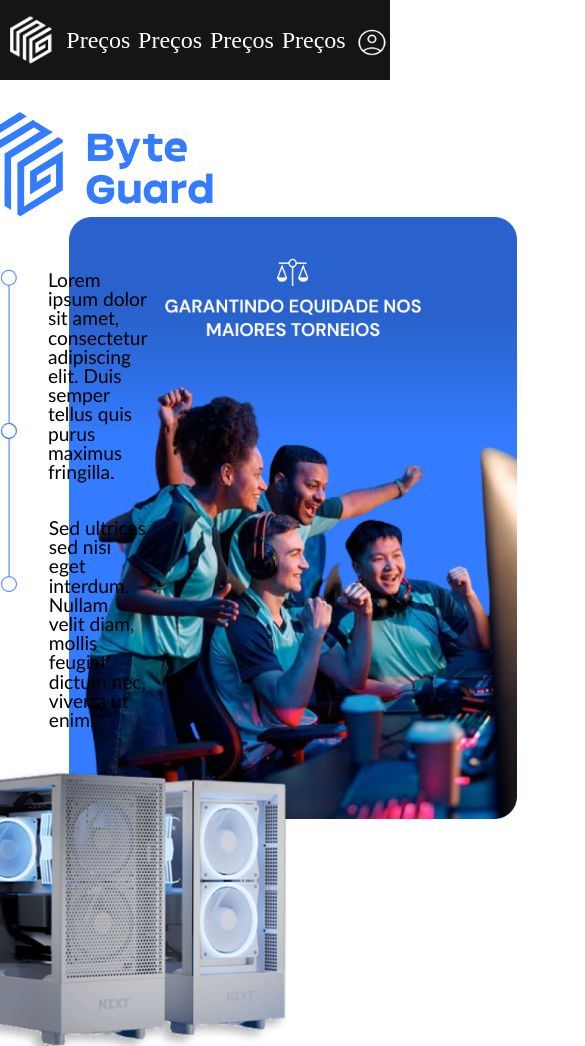
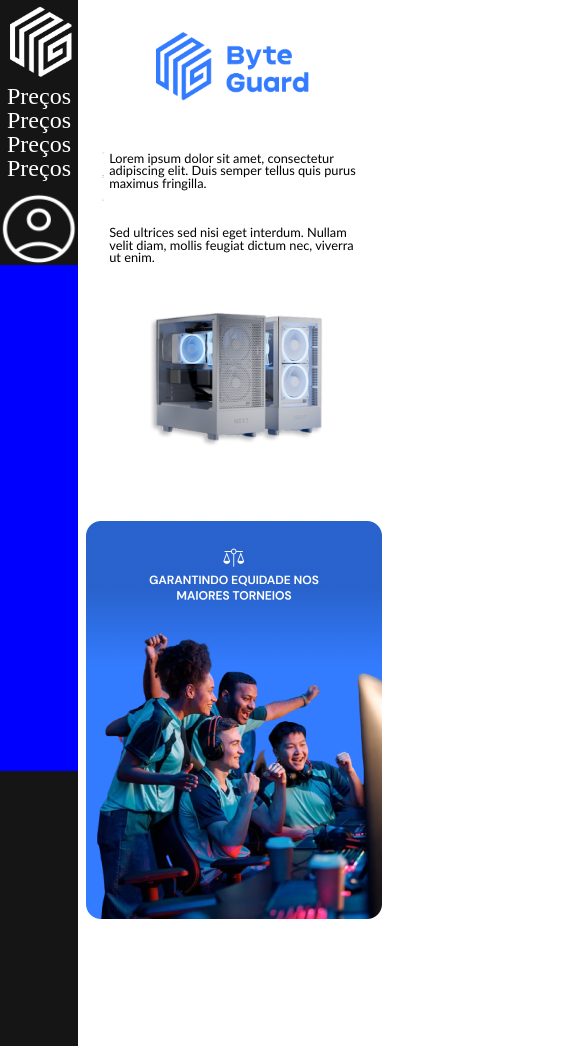
Before and after one commit to sptech-grupo10/ByteGuard, a plain HTML site: page site/public/index.html in a window 390 px wide. Shown: the top 1046 px of the page, 585 px wide, since content can reach past the window. Drawn offline with Linux system fonts and the light colour scheme.

Commit message:
responsividade para dispositivos pequenos quase concluido, faltando apenas ajustar o header

```diff
--- a/site/public/css/home.css
+++ b/site/public/css/home.css
@@ -18,6 +18,10 @@ nav {
   align-items: center;
   justify-content: space-evenly;
   width: 100%;
+}
+.espacoNav{
+  height: 0%;
+  width: 0%;
 }
 
 a {
@@ -155,3 +159,207 @@ main {
   align-items: center;
   gap: .5rem;
 }
+
+.imagenzinhas{
+  width: 70px;
+}
+.imagem-pc{
+  width: 550px;
+}
+
+@media only screen and (max-width: 600px){
+
+  body{
+    display: flex;
+    justify-content:space-around;
+  }
+
+    header {
+      width: 20vw;
+      height: 210vh;
+      background-color: #151515;
+    }
+    nav {
+      display: flex  !important;
+      flex-direction: column;
+      height: 100vh;
+      align-items: center;
+      justify-content: start;
+      width: 100%;
+    }
+    .espacoNav{
+      width: 100%;
+      height: 60%;
+      background-color: blue;
+    }
+
+    nav ul {
+      display: flex  !important;
+      flex-direction: column;
+      align-items: center;
+      justify-content: space-evenly;
+    }
+
+    a {
+      color: white;
+      text-decoration: none;
+    }
+
+    .logo {
+      height: 10%;
+    }
+
+    nav ul {
+      display: flex;
+      color: white;
+      font-size: 24px;
+      width: 80%;
+      justify-content: space-evenly;
+    }
+
+    .accountItem {
+      height: 10%;
+    }
+
+    .accountItem img {
+      height: 100%;
+    }
+
+
+    main {
+      display: flex;
+      flex-direction: column;
+      justify-content: center;
+      width: 80vw;
+      height: 210vh;
+    }
+
+    .welcomeInfo {
+      width: 100%;
+      height: 100%;
+      display: flex;
+      flex-direction: column;
+      justify-content: start;
+      align-items: center;
+    }
+
+    .leftMainInfo {
+      display: flex;
+      flex-direction: column;
+      align-items: center;
+      margin-top: 2rem;
+      width: 100%;
+      gap: 3rem;
+    }
+
+    .rightMainInfo {
+      display: flex;
+      align-items: center;
+      width: 100%;
+      margin-top: 2rem;
+      justify-content: center;
+    }
+
+    .welcome-desc-image {
+      width: 95%;
+    }
+
+    .logo-name {
+      width: 50%;
+    }
+
+    #vertical-info-line {
+      position: absolute;
+      width: 1%;
+      left: -3%;
+    }
+
+    .leftMainInfo .welcome-text {
+      display: flex;
+      flex-direction: column;
+      gap: 2%;
+      font-size: 80%;
+      align-items: center;
+      position: relative;
+      width: 80%;
+      height: 40vh;
+    }
+    .welcome-text span{
+      height: 20%;
+    }
+
+    .leftMainInfo .pcs-image {
+      width: 90%;
+      margin-top: -2%;
+    }
+
+    .nocInfo {
+      display: flex;
+      align-items: center;
+      justify-content: center;
+      height: 100vh;
+      width: 100%;
+    }
+
+    .nocInfo .card {
+      display: flex;
+      flex-direction: column;
+
+      width: 90%;
+
+      border-radius: 2%;
+      background: linear-gradient(
+          180deg,
+          rgba(0, 0, 0, 0.4) 16.74%,
+          rgba(0, 0, 0, 0) 100%
+        ),
+        #337bff;
+      margin-top: 10%;
+    }
+
+    .nocInfo .leftSide, .nocInfo .rightSide{
+      display: flex;
+      flex-direction: column;
+      align-items: center;
+      justify-content: center;
+      width: 100%;
+      height: 100%;
+    }
+
+    .nocInfo .nocTitle{
+      width: 90%;
+      font-weight: 600;
+    }
+
+    .nocInfo .nocTitle, .nocInfo .checkList {
+      font-size: 20px;
+      color: white;
+
+
+    }
+
+    .nocInfo .checkList{
+      display: flex;
+      flex-direction: column;
+      align-items: center;
+      width: 100%;
+      gap: 2%;
+    }
+
+    .nocInfo .checkList .check{
+      display: flex;
+      align-items: center;
+      gap: .5%;
+    }
+
+    .imagenzinhas{
+      width: 20%;
+    }
+    .imagem-pc{
+      width: 90%;
+    }
+
+
+
+
+  }
--- a/site/public/index.html
+++ b/site/public/index.html
@@ -20,6 +20,7 @@
         <a href="" class="accountItem"
           ><img src="./assets/imgs/accountItem.png"
         /></a>
+<div class="espacoNav"></div>
       </nav>
     </header>
     <main>
@@ -60,21 +61,21 @@
             </div>
             <div class="checkList">
               <div class="check">
-                <img src="./assets/imgs/check-icon.png" width="70px" />
+                <img src="./assets/imgs/check-icon.png" class="imagenzinhas" />
                 <span>Lorem ipsum</span>
               </div>
               <div class="check">
-                <img src="./assets/imgs/check-icon.png" width="70px" />
+                <img src="./assets/imgs/check-icon.png" class="imagenzinhas" />
                 <span>Lorem ipsum</span>
               </div>
               <div class="check">
-                <img src="./assets/imgs/check-icon.png" width="70px" />
+                <img src="./assets/imgs/check-icon.png" class="imagenzinhas" />
                 <span>Lorem ipsum</span>
               </div>
             </div>
           </div>
           <div class="rightSide">
-            <img src="./assets/imgs/noc-pc-image.png" width="550px">
+            <img src="./assets/imgs/noc-pc-image.png" class="imagem-pc">
           </div>
         </div>
       </div>
```
